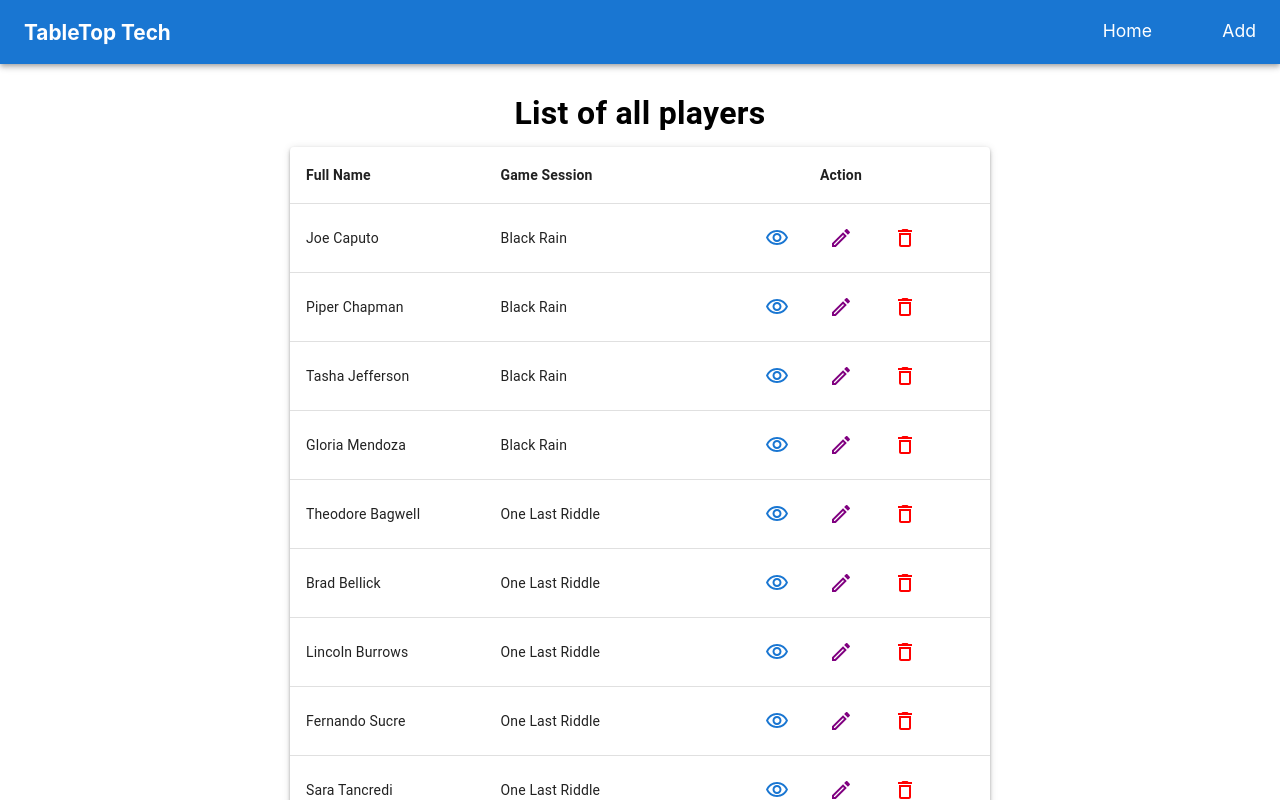
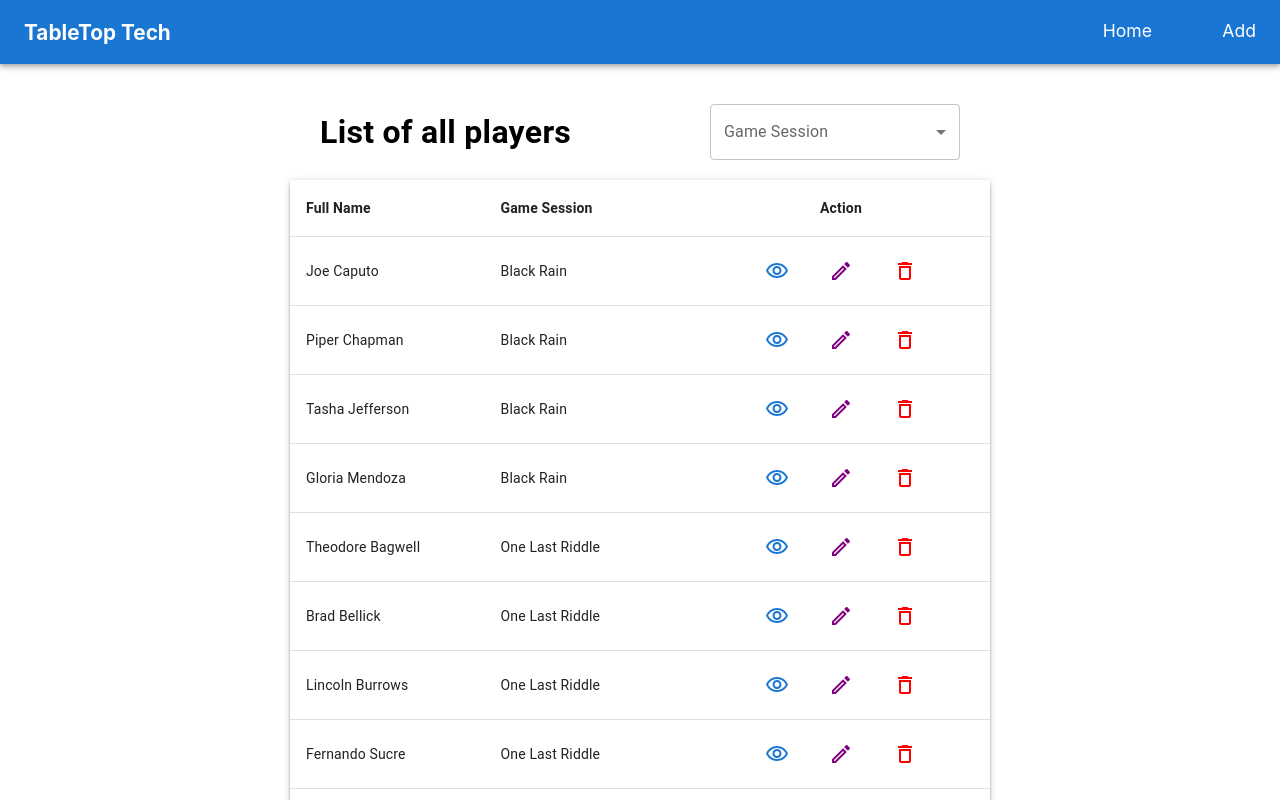
Before and after one commit to princevishwa4/tabletop_tech, a React (Create React App) app: page / in a window 1280 px wide. Shown: the top 800 px of the page. Built offline with nearby package versions, Linux system fonts and the light colour scheme; data requests are answered from the project's data file.

Commit message:
completed functionality

```diff
--- a/src/App.css
+++ b/src/App.css
@@ -3,8 +3,22 @@
   font-size: 0.8rem !important;
 }
 
+.heading_wrapper {
+  max-width: 200px;
+  width: 100%;
+  margin: 0 auto;
+  display: flex;
+  align-items: center;
+  justify-content: space-between;
+}
+
 .heading {
+  margin: 0 !important;
   font-size: 2rem !important;
   font-weight: 600 !important;
   text-align: center;
 }
+
+.heading_wrapper svg {
+  cursor: pointer;
+}
--- a/src/components/Header/Header.jsx
+++ b/src/components/Header/Header.jsx
@@ -14,17 +14,17 @@ const Header = () => {
       <Toolbar>
         <Grid container spacing={2}>
           <Grid item xs={8} md={10} className="logo_wrapper">
-            <NavLink className="logo" exact to="/">
+            <NavLink className="logo" to="/">
               TableTop Tech
             </NavLink>
           </Grid>
           <Grid item xs={2} md={1}>
-            <NavLink className="tabs" exact to="/">
+            <NavLink className="tabs" to="/">
               Home
             </NavLink>
           </Grid>
           <Grid item xs={2} md={1}>
-            <NavLink className="tabs" exact to="/add">
+            <NavLink className="tabs" to="/add">
               Add
             </NavLink>
           </Grid>
--- a/src/pages/AddPlayerDetail/AddPlayerDetail.css
+++ b/src/pages/AddPlayerDetail/AddPlayerDetail.css
@@ -4,7 +4,7 @@
     margin-bottom: 50px;
 }
 
-.add_players .form_group > * {
+.add_players .form_group>* {
     margin: 15px 0 !important;
     text-align: left;
 }
@@ -14,3 +14,8 @@
     font-size: 30px !important;
     text-align: center;
 }
+
+.add_players .heading_wrapper {
+    max-width: 300px;
+    margin: 40px auto 20px;
+}
--- a/src/pages/AddPlayerDetail/AddPlayerDetail.jsx
+++ b/src/pages/AddPlayerDetail/AddPlayerDetail.jsx
@@ -13,6 +13,9 @@ import Paper from "@mui/material/Paper";
 import Select from "@mui/material/Select";
 import TextField from "@mui/material/TextField";
 import Typography from "@mui/material/Typography";
+
+// MUI icons imports
+import ArrowBackIcon from "@mui/icons-material/ArrowBack";
 
 // Routing imports
 import { useNavigate } from "react-router-dom";
@@ -153,7 +156,10 @@ const AddPlayerDetail = () => {
         pauseOnHover
       />
       <Box className="add_players">
-        <Typography className="heading">Add New Player</Typography>
+        <Box className="heading_wrapper">
+          <ArrowBackIcon onClick={() => navigate(-1)} />
+          <Typography className="heading">Add New Player</Typography>
+        </Box>
         <Container component={Paper} className="container" elevation={3}>
           <FormGroup component={Paper} className="form_group">
             <FormControl fullWidth>
--- a/src/pages/DetailOfPlayer/DetailOfPlayer.css
+++ b/src/pages/DetailOfPlayer/DetailOfPlayer.css
@@ -1,5 +1,5 @@
 .detail_of_players .container {
-    width: 80%;
+    width: 50%;
     margin-bottom: 40px;
 }
 
@@ -8,9 +8,8 @@
 }
 
 .detail_of_players .child_contaner {
-    padding: 15px !important;
     display: flex !important;
-    justify-content: center;
+    justify-content: center !important;
 }
 
 .detail_of_players .item_container {
@@ -19,9 +18,17 @@
 }
 
 .detail_of_players .text>* {
+    padding-left: 10px;
     margin-bottom: 10px !important;
+    box-shadow: none !important;
     font-size: 20px !important;
     text-align: left;
+}
+
+.detail_of_players .text {
+    -webkit-box-shadow: 4px 4px 11px 0px rgba(166, 164, 166, 1);
+    -moz-box-shadow: 4px 4px 11px 0px rgba(166, 164, 166, 1);
+    box-shadow: 4px 4px 11px 0px rgba(166, 164, 166, 1);
 }
 
 .detail_of_players .heading {
--- a/src/pages/EditPlayerDetail/EditPlayerDetail.css
+++ b/src/pages/EditPlayerDetail/EditPlayerDetail.css
@@ -14,3 +14,8 @@
     font-size: 30px !important;
     text-align: center;
 }
+
+.edit_players .heading_wrapper {
+    max-width: 350px;
+    margin: 40px auto 20px;
+}
--- a/src/pages/EditPlayerDetail/EditPlayerDetail.jsx
+++ b/src/pages/EditPlayerDetail/EditPlayerDetail.jsx
@@ -13,6 +13,9 @@ import Paper from "@mui/material/Paper";
 import Select from "@mui/material/Select";
 import TextField from "@mui/material/TextField";
 import Typography from "@mui/material/Typography";
+
+// MUI icons imports
+import ArrowBackIcon from "@mui/icons-material/ArrowBack";
 
 // Routing imports
 import { useNavigate, useParams } from "react-router-dom";
@@ -165,7 +168,10 @@ const EditPlayerDetail = () => {
         pauseOnHover
       />
       <Box className="edit_players">
-        <Typography className="heading">Edit Player Details</Typography>
+        <Box className="heading_wrapper">
+          <ArrowBackIcon onClick={() => navigate(-1)} />
+          <Typography className="heading">Edit Player Details</Typography>
+        </Box>
         <Container component={Paper} className="container" elevation={3}>
           <FormGroup component={Paper} className="form_group">
             <FormControl fullWidth>
--- a/src/pages/Home/Home.css
+++ b/src/pages/Home/Home.css
@@ -2,8 +2,20 @@ thead th {
     font-weight: bold !important;
 }
 
+.home_heading_wrapper {
+    max-width: 50%;
+    display: flex;
+    justify-content: space-between;
+    align-items: center;
+    margin: 40px auto 20px;
+}
+
+.form_wrapper {
+    min-width: 250px !important;
+}
+
 p {
-    margin: 25px 0 10px !important;
+    margin: 35px 0 10px !important;
     font-size: 2rem !important;
 }
 
--- a/src/pages/Home/Home.jsx
+++ b/src/pages/Home/Home.jsx
@@ -1,7 +1,12 @@
 import * as React from "react";
 
 // MUI imports
+import Box from "@mui/material/Box";
 import Button from "@mui/material/Button";
+import FormControl from "@mui/material/FormControl";
+import InputLabel from "@mui/material/InputLabel";
+import MenuItem from "@mui/material/MenuItem";
+import Select from "@mui/material/Select";
 import Table from "@mui/material/Table";
 import TableBody from "@mui/material/TableBody";
 import TableCell from "@mui/material/TableCell";
@@ -27,7 +32,7 @@ import "react-toastify/dist/ReactToastify.css";
 import Loader from "../../components/Loader";
 
 // Services imports
-import { getAllPlayers, deletePlayer } from "../../services";
+import { deletePlayer, filterPlayer, getAllPlayers } from "../../services";
 
 import "./Home.css";
 
@@ -35,6 +40,8 @@ const Home = () => {
   const [allPlayers, setAllPlayers] = React.useState([]);
   const [isPending, setIsPending] = React.useState(true);
   const [res, setRes] = React.useState(false);
+  const [selectFilterValue, setSelectFilterValue] = React.useState("");
+  const [filteredData, setFilteredData] = React.useState([]);
 
   React.useEffect(() => {
     const fetchAllPlayers = async () => {
@@ -47,6 +54,14 @@ const Home = () => {
 
     setTimeout(() => setIsPending(false), 5000);
   }, [res]);
+
+  React.useEffect(() => {
+    const fetchFilteredPlayers = async () => {
+      const data = await filterPlayer(selectFilterValue);
+      setFilteredData(data);
+    };
+    fetchFilteredPlayers();
+  }, [selectFilterValue]);
 
   const deleteSelectedPlayer = async (id) => {
     await deletePlayer(id);
@@ -62,6 +77,10 @@ const Home = () => {
     });
   };
 
+  const handleChange = (event) => {
+    setSelectFilterValue(event.target.value);
+  };
+
   return (
     <>
       <ToastContainer
@@ -75,7 +94,29 @@ const Home = () => {
         draggable
         pauseOnHover
       />
+
+      <Box className="home_heading_wrapper">
         <Typography className="heading">List of all players</Typography>
+        <FormControl className="form_wrapper">
+          <InputLabel id="demo-simple-select-label">Game Session</InputLabel>
+          <Select
+            labelId="demo-simple-select-label"
+            id="demo-simple-select"
+            value={selectFilterValue}
+            label="Game Session"
+            name="campaign_name"
+            onChange={handleChange}
+          >
+            <MenuItem value="all">All</MenuItem>
+            <MenuItem value="Black Rain">Black Rain</MenuItem>
+            <MenuItem value="One Last Riddle">One Last Riddle</MenuItem>
+            <MenuItem value="The Burning Plague">The Burning Plague</MenuItem>
+            <MenuItem value="The Sea Witch">The Sea Witch</MenuItem>
+            <MenuItem value="Tomb of Horrors">Tomb of Horrors</MenuItem>
+          </Select>
+        </FormControl>
+      </Box>
+
       {!isPending ? (
         <Paper elevation={3} className="datatable_wrapper">
           <TableContainer component={Paper}>
@@ -87,6 +128,7 @@ const Home = () => {
                   <TableCell align="center">Action</TableCell>
                 </TableRow>
               </TableHead>
+              {filteredData.length === 0 ? (
                 <TableBody>
                   {allPlayers.map((row) => (
                     <TableRow
@@ -98,10 +140,10 @@ const Home = () => {
                       </TableCell>
                       <TableCell>{row.campaign_name}</TableCell>
                       <TableCell align="center">
-                      <Button exact to={`/profile/${row.id}`} component={Link}>
+                        <Button to={`/profile/${row.id}`} component={Link}>
                           <VisibilityOutlinedIcon />
                         </Button>
-                      <Button exact to={`/edit/${row.id}`} component={Link}>
+                        <Button to={`/edit/${row.id}`} component={Link}>
                           <EditOutlinedIcon style={{ color: "purple" }} />
                         </Button>
                         <Button onClick={() => deleteSelectedPlayer(row.id)}>
@@ -111,6 +153,32 @@ const Home = () => {
                     </TableRow>
                   ))}
                 </TableBody>
+              ) : (
+                <TableBody>
+                  {filteredData.map((row) => (
+                    <TableRow
+                      key={row.id}
+                      sx={{ "&:last-child td, &:last-child th": { border: 0 } }}
+                    >
+                      <TableCell scope="row">
+                        {row.first_name + " " + row.last_name}
+                      </TableCell>
+                      <TableCell>{row.campaign_name}</TableCell>
+                      <TableCell align="center">
+                        <Button to={`/profile/${row.id}`} component={Link}>
+                          <VisibilityOutlinedIcon />
+                        </Button>
+                        <Button to={`/edit/${row.id}`} component={Link}>
+                          <EditOutlinedIcon style={{ color: "purple" }} />
+                        </Button>
+                        <Button onClick={() => deleteSelectedPlayer(row.id)}>
+                          <DeleteOutlineOutlinedIcon style={{ color: "red" }} />
+                        </Button>
+                      </TableCell>
+                    </TableRow>
+                  ))}
+                </TableBody>
+              )}
             </Table>
           </TableContainer>
         </Paper>
--- a/src/services/index.js
+++ b/src/services/index.js
@@ -61,3 +61,15 @@ export const deletePlayer = async (id) => {
     console.log(err);
   }
 };
+
+export const filterPlayer = async (campaign_name) => {
+  try {
+    const { data } = await axios({
+      method: "GET",
+      url: `http://localhost:3001/players?campaign_name=${campaign_name}`,
+    });
+    return data;
+  } catch (err) {
+    console.log(err);
+  }
+};
```
Also changed, not shown: src/pages/DetailOfPlayer/DetailOfPlayer.jsx (+10 -3 lines). Lines whose indentation alone changed are shown as unchanged.
